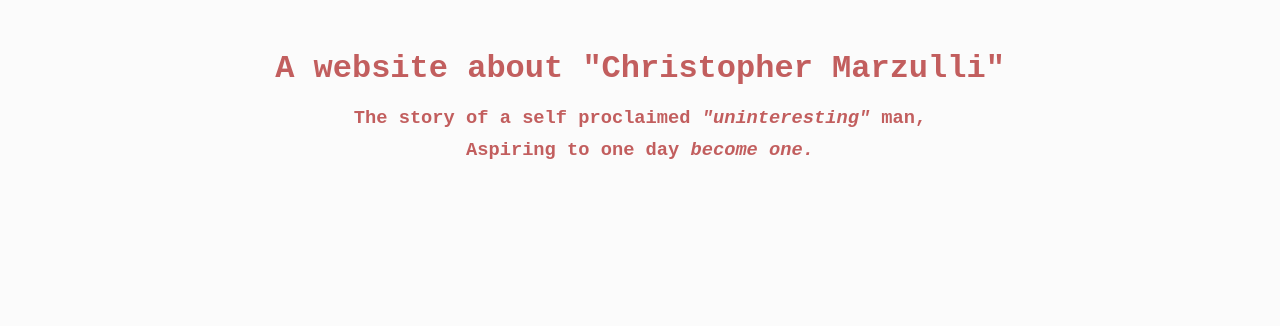
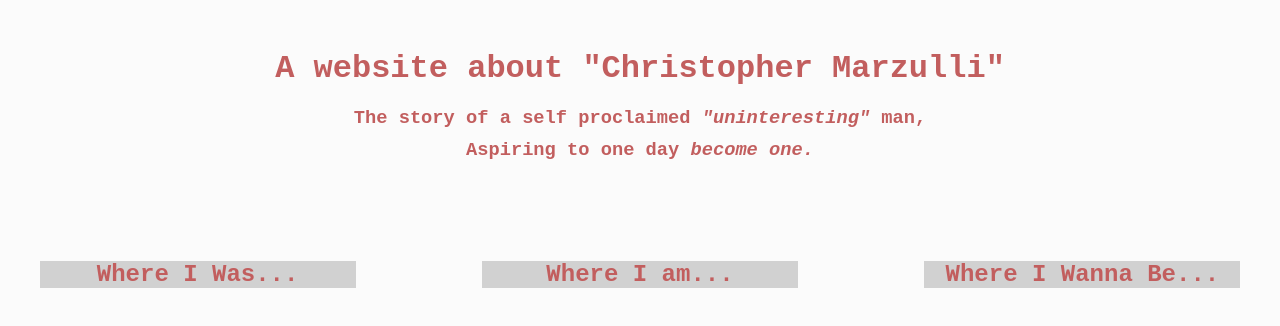
Before and after one commit to zullicm/my-personal-website, a plain HTML site: page index.html in a window 1280 px wide. Drawn offline with Linux system fonts and the light colour scheme.

Commit message:
fixed title cards

```diff
--- a/index.html
+++ b/index.html
@@ -8,6 +8,16 @@
     <h1>A website about "Christopher Marzulli"</h1>
     <h3>The story of a self proclaimed <em>"uninteresting"</em> man,</h3>
     <h3>Aspiring to one day <em>become one.</em></h3>
-    <script src="./script.js"></script>
+        <div>
+          <h2 id="was">Where I Was...</h2>
+        </div>
+        <div class="spacer"> </div>
+        <div>
+          <h2 id="am">Where I am...</h2>
+        </div>
+        <div class="spacer"> </div>
+        <div>
+          <h2 id="wanna">Where I Wanna Be...</h2>
+        </div>
   </body>
 </html>
--- a/style.css
+++ b/style.css
@@ -14,6 +14,47 @@ h3 {
     margin-bottom: 0px;
 }
 
+
+h2#was {
+    width: 25%;
+    float: left;
+    text-align: center;
+    margin-top: 100px;
+    margin-left: 2.5%;
+    font-family: 'Courier New', Courier, monospace;
+    color: rgb(194, 94, 94);
+    background-color: rgba(103, 103, 103, 0.279);
+}
+
+h2#am {
+    width: 25%;
+    float: left;
+    text-align: center;
+    margin-top: 100px;
+    font-family: 'Courier New', Courier, monospace;
+    color: rgb(194, 94, 94);
+    background-color: rgba(103, 103, 103, 0.279);
+}
+
+h2#wanna {
+    width: 25%;
+    float: left;
+    text-align: center;
+    margin-top: 100px;
+    margin-right: 2.5%;
+    font-family: 'Courier New', Courier, monospace;
+    color: rgb(194, 94, 94);
+    background-color: rgba(103, 103, 103, 0.279);
+
+}
+
+div.spacer {
+    width: 10%;
+    float: left;
+    margin-top: 100px;
+    background: rgb(251, 251, 251);
+}
+
 body {
     background: rgb(251, 251, 251);
   }
```
Also changed, not shown: 1 other file.
